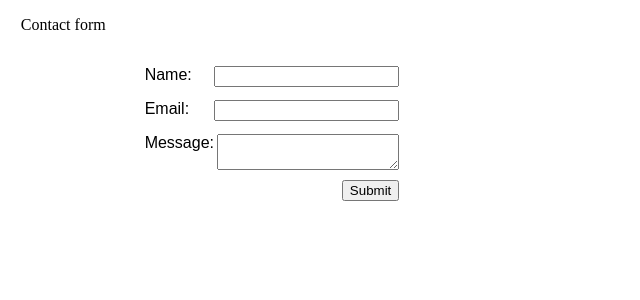
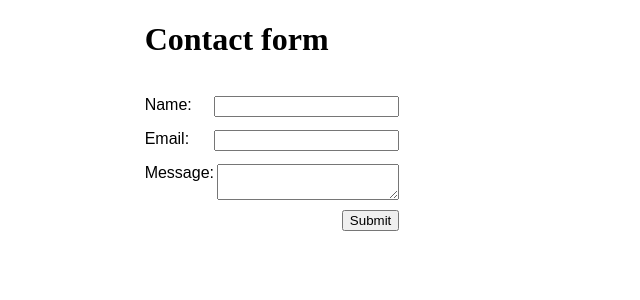
Before and after one commit to toonarmycaptain/toonarmycaptain_website, a Flask app: page /contact/ in a window 1280 px wide. Shown: the part 73-373 px from the top of the page, without its empty margins (0-640 px from the left). Run offline with Flask 2, Linux system fonts and the light colour scheme; parts of the project's set-up code (start-up, migrations or seed data) failed here and were passed over; some libraries are stand-ins or nearby versions.

Commit message:
Add line-breaking titles to about, contact.

```diff
--- a/toonarmycaptain_website/templates/about.html
+++ b/toonarmycaptain_website/templates/about.html
@@ -6,7 +6,7 @@
 
 {% block body %}
     <div class="center_text_block">
-        <h1>About me</h1>
+        <h1 class="line_breaking_title">About me</h1>
         <div class="about_bio">
             <p>G'day, I'm David, a.k.a. <span class="handle">toonarmycaptain</span>, <span
                     class="handle">toonarmy</span>, <span class="handle">toon</span>. <span class="handle">toonarmycaptain</span>
--- a/toonarmycaptain_website/templates/contact.html
+++ b/toonarmycaptain_website/templates/contact.html
@@ -4,8 +4,7 @@
     {% block title %}Contact{% endblock %}
 {% endblock %}
 {% block body %}
-
-    <p>Contact form</p>
+    <h1 class="line_breaking_title center_text_block">Contact form</h1>
     <div class='contact_form'>
         {#        # This should have a contact form. Make it send me an email.#}
         {% from "_formhelper_macro.html" import render_field %}
@@ -33,5 +32,4 @@
         {#        # Try to also make it send a text.#}
         {#        # Clear form if successful submission, along with success message.#}
     </div>
-
 {% endblock %}
```
